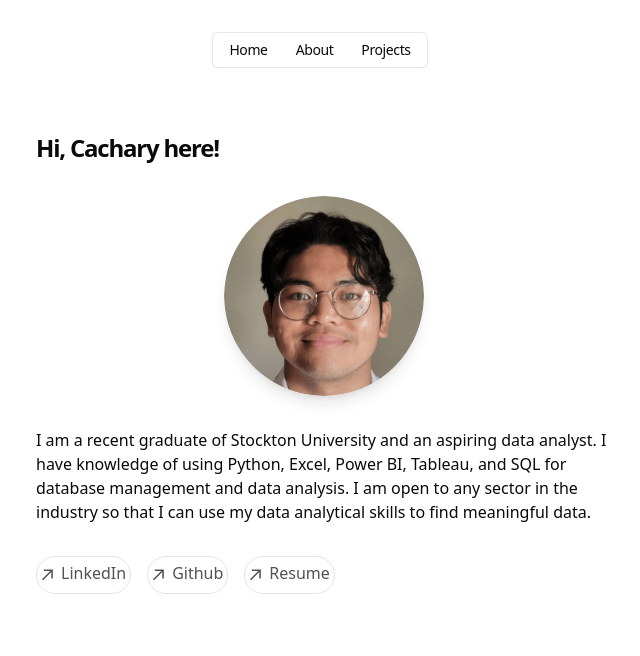
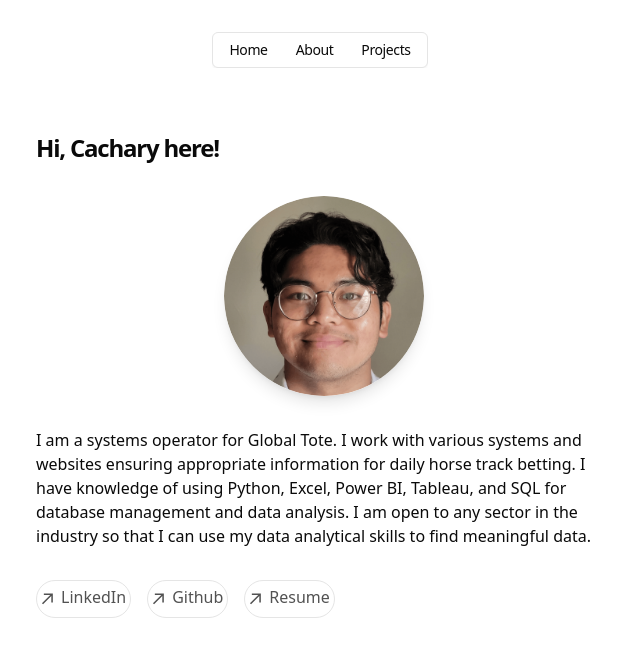
Before and after one commit to CacharyT/PortfolioWebsite, a Next.js app in the folder portfolio-website/: page / in a window 1280 px wide. Shown: the top 656 px of the page, without its empty margins (316-956 px from the left). Built offline with nearby package versions, Linux system fonts and the light colour scheme.

Commit message:
updated resume, contact, and site information

```diff
--- a/portfolio-website/app/about/page.tsx
+++ b/portfolio-website/app/about/page.tsx
@@ -43,6 +43,7 @@ export default function About() {
                     </p>
                     <p className='font-semibold'>
                         I&apos;m a recent graduate of Stockton University. I earned a Bachelor of Science in Computer Science with a GPA of 3.99.
+                        I currently work as a systems operator for Global Tote.
                     </p>
                     <p className='font-semibold'>
                         After learning about big data, I have taken an interest in learning more about data analysis.
@@ -67,7 +68,7 @@ export default function About() {
 
                 <ul className='animated-list grid flex-row grid-cols-1 gap-3 md:grid-cols-2'>
                     <li className='col-span-1 transition-opacity'>
-                        <a className='underline-offset-4 underline inline-grid w-full rounded-lg bg-secondary p-4 no-underline transition-opacity' target="_blank" rel="noopener noreferrer" href="mailto:tolenti2@go.stockton.edu">
+                        <a className='underline-offset-4 underline inline-grid w-full rounded-lg bg-secondary p-4 no-underline transition-opacity' target="_blank" rel="noopener noreferrer" href="mailto:rancetolentino252@gmail.com">
                             <div className='flex items-center gap-3'>
                                 <span className='text-xl'>
                                     <Mail/>
--- a/portfolio-website/app/page.tsx
+++ b/portfolio-website/app/page.tsx
@@ -19,7 +19,7 @@ export default function Home() {
       />
 
       <p className="mb-4">
-        {`I am a recent graduate of Stockton University and an aspiring data analyst.
+        {`I am a systems operator for Global Tote. I work with various systems and websites ensuring appropriate information for daily horse track betting.
         I have knowledge of using Python, Excel, Power BI, Tableau, and SQL for database management and data analysis.
         I am open to any sector in the industry so that I can use my data analytical skills to find meaningful data.`}
       </p>
--- a/portfolio-website/app/projects/page.tsx
+++ b/portfolio-website/app/projects/page.tsx
@@ -18,7 +18,7 @@ export default function Projects() {
                 Projects
             </h1>
             <h2 className="text-sm text-gray-500">
-                Things that I&apos;ve made.
+                Things that I&apos;ve made or have worked on.
             </h2>
         </div>
 
```
Also changed, not shown: 2 other files (tests, documents, lock files or other folders).
